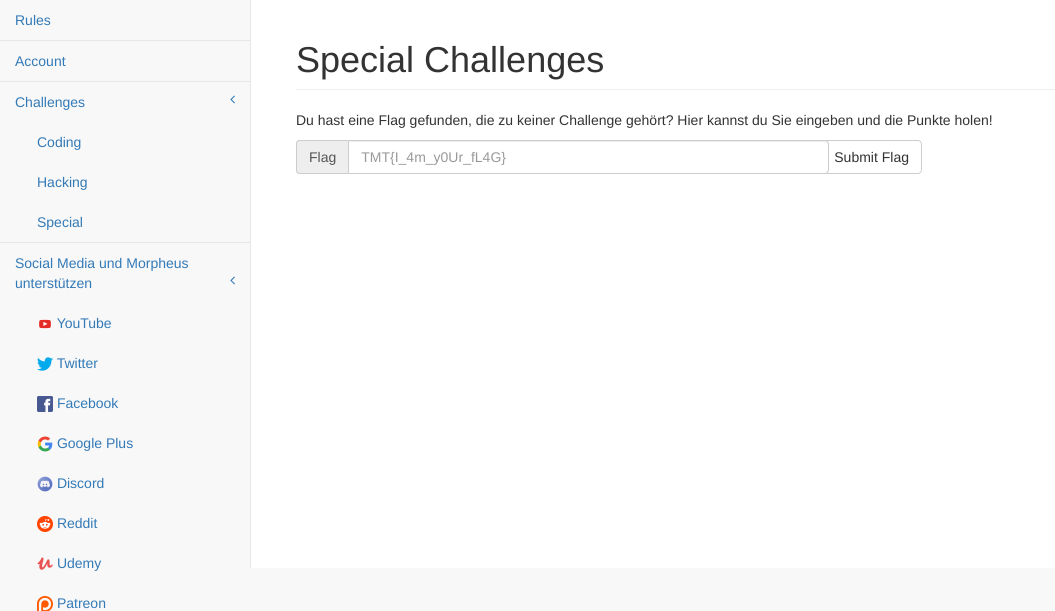
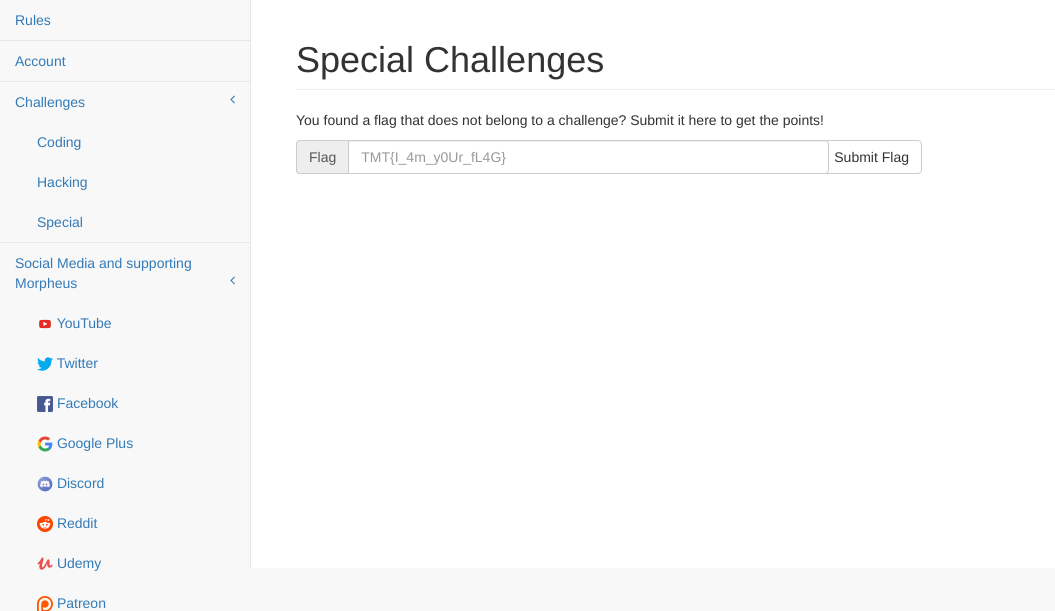
Before and after one commit to felbinger/ci-api, a Flask app: template app/templates/special.html in a window 1280 px wide. Shown: the part 51-662 px from the top of the page, without its empty margins (0-1055 px from the left). Run offline with Flask 2, Linux system fonts and the light colour scheme; the template is opened without the code that fills it, so the values that code supplies are empty; parts of the project's set-up code (start-up, migrations or seed data) failed here and were passed over; some libraries are stand-ins or nearby versions.

Commit message:
changed language from german to english

```diff
--- a/app/templates/navigation.html
+++ b/app/templates/navigation.html
@@ -31,7 +31,7 @@
                     <!-- /.nav-second-level -->
                 </li>
                 <li>
-                    <a href="#">Social Media und Morpheus unterstützen<span class="fa arrow"></span></a>
+                    <a href="#">Social Media and supporting Morpheus<span class="fa arrow"></span></a>
                     <ul class="nav nav-second-level">
                         <li><a href="https://www.youtube.com/themorpheus407"><img width="16" height="16" src="{{url_for('static',filename='dist/img/youtube.png')}}"> YouTube</a></li>
                         <li><a href="https://twitter.com/TheMorpheusTuts"><img width="16" height="16" src="{{url_for('static',filename='dist/img/twitter.png')}}"> Twitter</a></li>
@@ -64,14 +64,16 @@
             <div class="modal-body">
                 <div class="row">
                     <div class="col-md-12">
-                        <p>Es ist verboten:</p>
+                        <p>You are not allowed</p>
                         <ul>
-                            <li>DoS (Denial of Service) durchzuführen.</li>
-                            <li>XSS (Cross Site Scripting) durchzuführen.</li>
-                            <li>die Challenges zu verändern.</li>
+                            <li>to run DoS (Denial of Service) attacks.</li>
+                            <li>to run XSS (Cross Site Scripting) attacks.</li>
+                            <li>to change the challenges.</li>
                         </ul>
-                        <br>Wenn du bemerkst das eine Challenge verändert wurde oder nicht richtig funktioniert dann lass es uns wissen.</br>
-                            Am besten sind wir über Discord (Tagge dafür @Team) und E-Mail </br><a href="mailto:kontakt@the-morpheus.de">kontakt@the-morpheus.de</a> erreichbar.</p>
+                        <p>
+                            If you think that a challenge has been changed, contact us via Discord (@Team)
+                            or email (<a href="mailto:kontakt@the-morpheus.de">kontakt@the-morpheus.de</a>)
+                        </p>
                     </div>
                     <!-- /.col-md-12 (nested) -->
                 </div>
@@ -95,7 +97,7 @@
                 <div class="modal-body">
                     <div class="row">
                         <div class="col-lg-12">
-                            Du hast einen Bug im Challenge Interface gefunden oder hast einen Feature Request?</br></br>
+                            You found an bug or would like to submit a feature request? Write us a message:</br></br>
                             <div class="form-group">
                                 <label>Subject</label>
                                 <input name="subject" class="form-control">
--- a/app/templates/special.html
+++ b/app/templates/special.html
@@ -38,7 +38,7 @@
                                 {% endif %}
                                 {% endwith %}
                             </div>
-                            <p>Du hast eine Flag gefunden, die zu keiner Challenge gehört? Hier kannst du Sie eingeben und die Punkte holen!</p>
+                            <p>You found a flag that does not belong to a challenge? Submit it here to get the points!</p>
                             <form method="POST">
                                 <div class="col-lg-7" style="padding-left: 0px !important;">
                                     <div class="input-group">
```
Also changed, not shown: TODO.md (+2 -1 lines).
